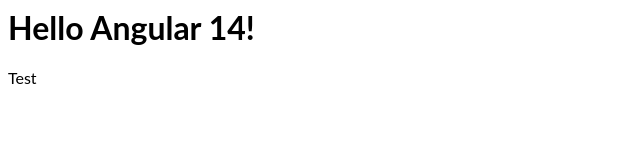
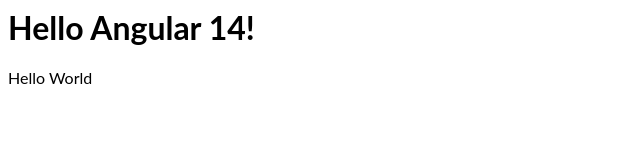
Before and after one commit to AgungNurimam/Technical-Test_Frontend_Developer_Angular, an Angular app: page / in a window 1280 px wide. Shown: the top 160 px of the page, without its empty margins (0-640 px from the left). Built offline with nearby package versions, Linux system fonts and the light colour scheme.

Commit message:
test changes

```diff
--- a/src/app/app.component.html
+++ b/src/app/app.component.html
@@ -1,4 +1,4 @@
 <hello name="{{ name }}"></hello>
 <p>
-  Test
+  Hello World
 </p>
```
